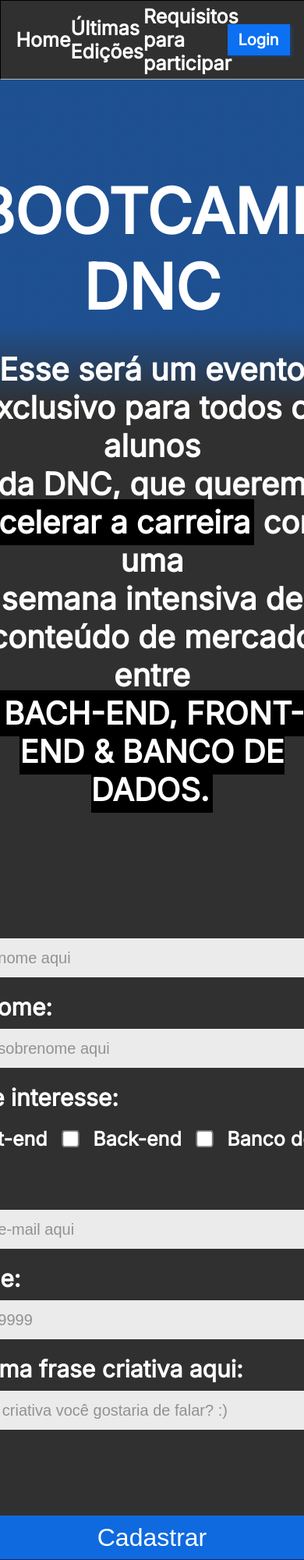
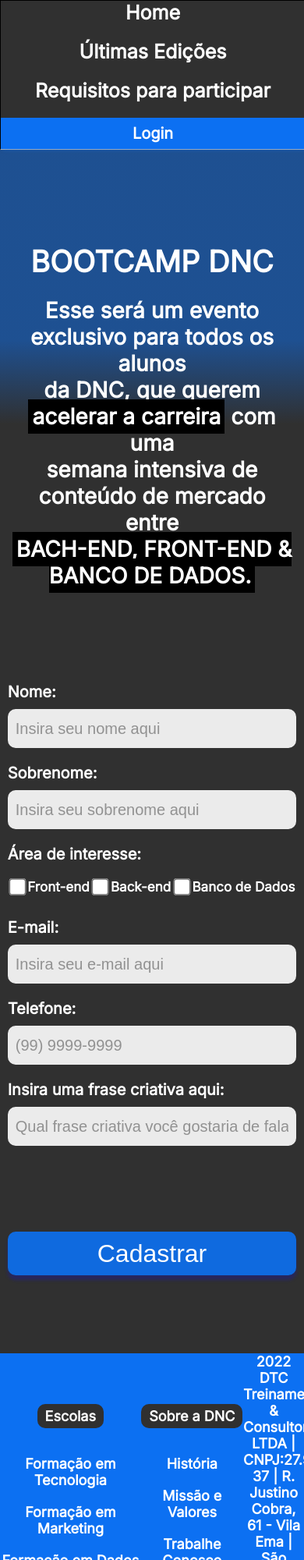
Before and after one commit to vannak7/bootcamp-dnc, a plain HTML site: page index.html in a window 390 px wide. Shown: the top 2000 px of the page at 78% size. Drawn offline with Linux system fonts and the light colour scheme.

Commit message:
Adicionando media query para mobile

```diff
--- a/estilo.css
+++ b/estilo.css
@@ -160,3 +160,145 @@
         box-shadow: 0px 6px 4px rgba(12,12,242, 0.25);
         cursor: pointer;
     }
+
+    /* Footer */
+
+    footer {
+        width: 100%;
+        background-color: var(--azul-dnc);
+    }
+
+    footer .linha1 {
+        display: flex;
+        justify-content: space-around;
+        align-items: center;
+    }
+
+    footer ul {
+        list-style: none;
+        margin: 0px;
+        padding: 0px;
+    }
+
+    footer nav {
+        display: flex;
+        flex-direction: column;
+        align-items: center;
+        height: 330px;
+    }
+
+    footer h5 {
+        text-align: center;
+        color: white;
+        font-weight: 800;
+        font-family: var(--font-padrão);
+        font-size: 18px;
+        background-color: var(--preto-dnc);
+        border-radius: 10px;
+        padding: 5px 10px 5px 10px;
+        margin-bottom: 15px;
+    }
+
+    footer ul li {
+        text-align: center;
+        color: white;
+        font-weight: 600;
+        font-family: var(--font-padrão);
+        font-size: 18px;
+        margin: 20px 0px 20px 0px;
+    }
+    footer ul li a {
+        color: white;
+        text-decoration: none;
+    }
+
+    footer ul li a:hover {
+        color: var(--cinza-hover);
+    }
+
+    footer .endereco {
+        font-weight: 600;
+        font-size: 18px;
+        font-family: var(--font-padrão);
+        color: white;
+        text-align: center;
+        width: 20%;
+    }
+
+    footer .linha2 {
+        height: 35px;
+        display: flex;
+        justify-content: center;
+        margin: 0px;
+        padding: 10px;
+    }
+
+    footer .linha2 a{
+        font-family: var(--font-padrão);
+        font-size: 15 px;
+        font-weight: 600;
+        color: white;
+        text-decoration: none;
+        padding: 5px;
+    }
+
+    footer .linha2 a:first-child {
+        border-right: 2px solid white;
+    }
+
+    footer .linha2 a:hover {
+        color: var(--cinza-hover);
+    }
+
+
+@media only screen and (max-width: 600px) {
+
+    /* Menu */
+
+    #principal {
+        display: flex;
+        flex-direction: column;
+        height: auto;
+    }
+
+    #menu {
+        flex-direction: column;
+        width: 100%;
+        margin: 0px;
+    }
+
+    #menu a {
+        height: 50px;
+        align-items: center;
+        height: 50px;
+    }
+
+    #principal button {
+        width: 100%;
+        margin: 0px;
+    }
+
+    /* Section */
+
+    section h1 {
+        font-size: 38px;
+    }
+
+    section h2 {
+        font-size: 28px;
+        padding-right: 15px;
+        padding-left: 15px;
+    }
+
+    /* Formulario */
+
+    form {
+        width: 95%;
+        font-size: 20px;
+    }
+
+    .checkbox-itens label {
+        font-size: 17px;
+    }
+
+}
--- a/index.html
+++ b/index.html
@@ -72,5 +72,58 @@
 
         </form>
     </section>
+
+    <footer>
+        <div class="linha1">
+            <nav>
+                <h5>Escolas</h5>
+                <ul>
+                    <li>
+                        <a href="">Formação em Tecnologia</a>
+                    </li>
+                    <li>
+                        <a href="">Formação em Marketing</a>
+                    </li>
+                    <li>
+                        <a href="">Formação em Dados</a>
+                    </li>
+                    <li>
+                        <a href="">Formação em Projetos</a>
+                    </li>
+                    <li>
+                        <a href="">Formação em Produto</a>
+                    </li>
+                </ul>
+            </nav>
+
+            <nav>
+                <h5>Sobre a DNC</h5>
+                <ul>
+                    <li>
+                        <a href="">História</a>
+                    </li>
+                    <li>
+                        <a href="">Missão e Valores</a>
+                    </li>
+                    <li>
+                        <a href="">Trabalhe Conosco</a>
+                    </li>
+                    <li>
+                        <a href="">Conteúdo Gratuito</a>
+                    </li>
+                </ul>
+            </nav>
+
+            <div class="endereco">
+                2022 DTC Treinamentos & Consultoria LTDA | CNPJ:27.995.677/0001-37 |
+                R. Justino Cobra, 61 - Vila Ema | São José dos Campos - SP | CEP 12243-030
+            </div>
+        </div>
+
+        <div class="linha2">
+            <a href="">Termos de Uso</a>
+            <a href="">Políticas de Privacidade</a>
+        </div>
+    </footer>
 </body>
 </html>
```
Lines whose indentation alone changed are shown as unchanged.
